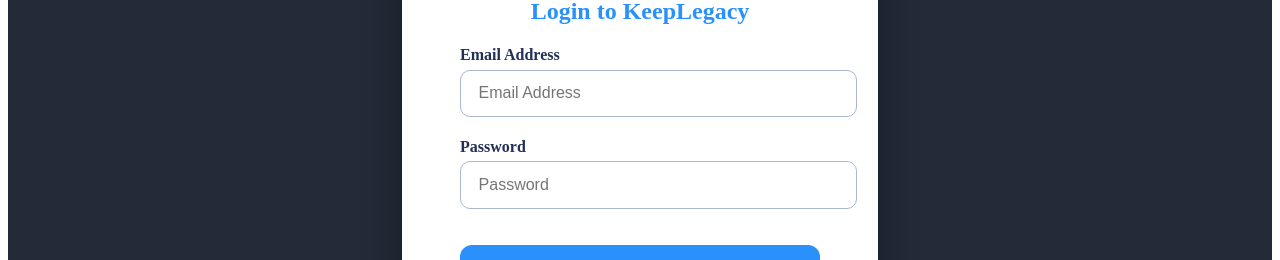
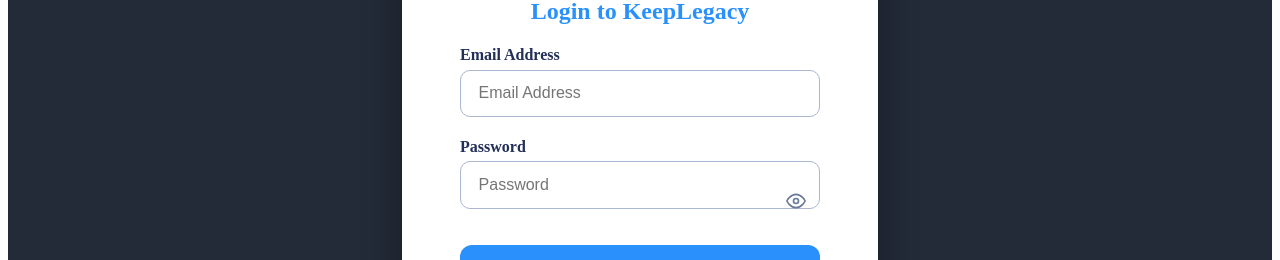
Before and after one commit to kevinasoni/keepl, a React (Create React App) app: page /login in a window 1280 px wide. Shown: the part 290-550 px from the top of the page. Built offline with nearby package versions, Linux system fonts and the light colour scheme.

Commit message:
Implement password visibility toggle in Login
Added password visibility toggle and styled components for password input.

```diff
--- a/src/pages/Login.js
+++ b/src/pages/Login.js
@@ -73,6 +73,7 @@
   border-radius: 10px;
   border: 1.5px solid #aab7d1;
   font-size: 1rem;
+  box-sizing: border-box;
 
   &:focus {
     border-color: #2990fc;
@@ -155,11 +156,65 @@
   }
 `;
 
+// --- New styled components for the password wrapper ---
+
+const PasswordWrapper = styled.div`
+  position: relative;
+  margin-bottom: 1.3rem;
+`;
+
+const PasswordInput = styled(Input)`
+  margin-bottom: 0;           /* wrapper handles the bottom margin */
+  padding-right: 3rem;        /* room for the eye icon */
+`;
+
+const EyeToggle = styled.button`
+  position: absolute;
+  right: 0.9rem;
+  top: 50%;
+  transform: translateY(-50%);
+  background: none;
+  border: none;
+  cursor: pointer;
+  padding: 0;
+  display: flex;
+  align-items: center;
+  color: #6b7a99;
+
+  &:hover {
+    color: #2990fc;
+  }
+
+  &:disabled {
+    cursor: not-allowed;
+    opacity: 0.4;
+  }
+`;
+
+// Simple SVG eye icons
+const EyeIcon = () => (
+  <svg width="20" height="20" viewBox="0 0 24 24" fill="none"
+    stroke="currentColor" strokeWidth="2" strokeLinecap="round" strokeLinejoin="round">
+    <path d="M1 12s4-8 11-8 11 8 11 8-4 8-11 8-11-8-11-8z" />
+    <circle cx="12" cy="12" r="3" />
+  </svg>
+);
+
+const EyeOffIcon = () => (
+  <svg width="20" height="20" viewBox="0 0 24 24" fill="none"
+    stroke="currentColor" strokeWidth="2" strokeLinecap="round" strokeLinejoin="round">
+    <path d="M17.94 17.94A10.07 10.07 0 0 1 12 20c-7 0-11-8-11-8a18.45 18.45 0 0 1 5.06-5.94" />
+    <path d="M9.9 4.24A9.12 9.12 0 0 1 12 4c7 0 11 8 11 8a18.5 18.5 0 0 1-2.16 3.19" />
+    <line x1="1" y1="1" x2="23" y2="23" />
+  </svg>
+);
+
 const Login = () => {
   const navigate = useNavigate();
   const [formData, setFormData] = useState({ email: "", password: "" });
   const [errorMsg, setErrorMsg] = useState("");
   const [loading, setLoading] = useState(false);
+  const [showPassword, setShowPassword] = useState(false); // 👁️ new state
 
   const passwordStrongEnough = (pwd) =>
     /^(?=.*[a-z])(?=.*[A-Z])(?=.*\d).{8,}$/.test(pwd);
@@ -235,10 +290,11 @@
             />
 
             <Label htmlFor="password">Password</Label>
-            <Input
+            <PasswordWrapper>
+              <PasswordInput
                 id="password"
                 name="password"
-              type="password"
+                type={showPassword ? "text" : "password"}
                 placeholder="Password"
                 value={formData.password || ""}
                 onChange={handleChange}
@@ -246,6 +302,15 @@
                 disabled={loading}
                 autoComplete="new-password"
               />
+              <EyeToggle
+                type="button"
+                onClick={() => setShowPassword((prev) => !prev)}
+                disabled={loading}
+                aria-label={showPassword ? "Hide password" : "Show password"}
+              >
+                {showPassword ? <EyeOffIcon /> : <EyeIcon />}
+              </EyeToggle>
+            </PasswordWrapper>
 
             <Button type="submit" disabled={loading}>
               {loading ? <Spinner /> : "Login"}
```
Lines whose indentation alone changed are shown as unchanged.
